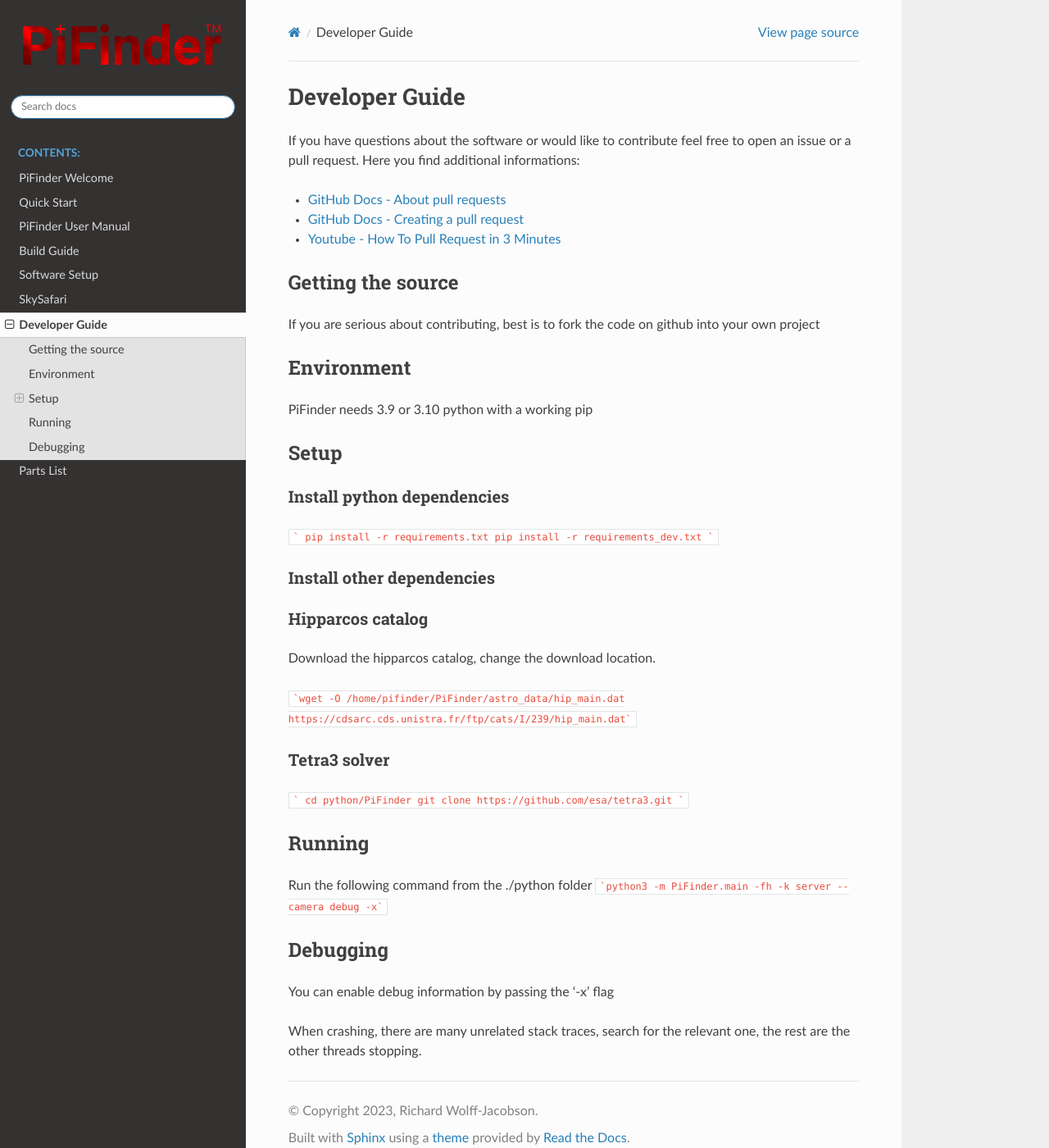
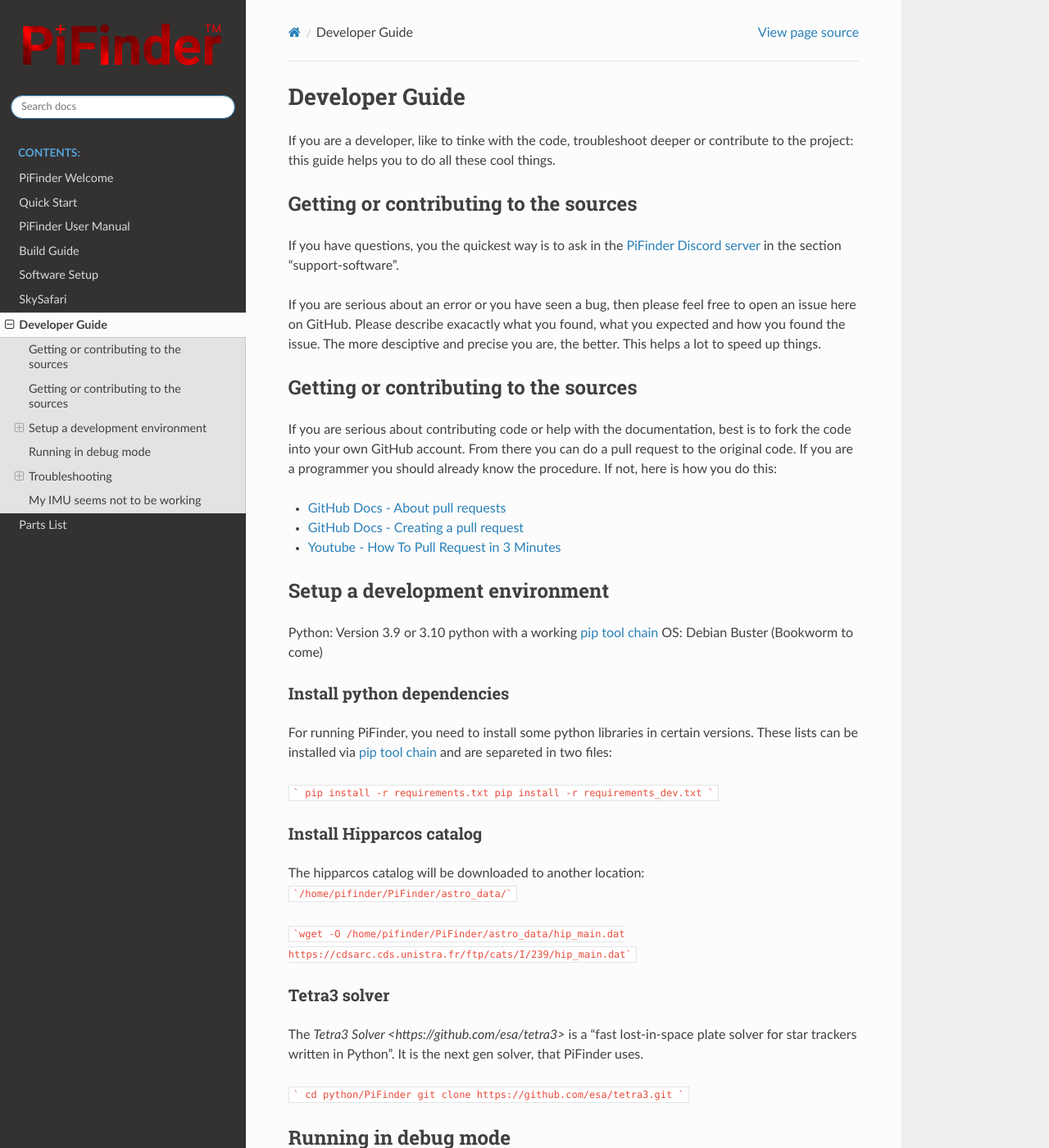
Before and after one commit to brickbots/PiFinder, a Sphinx documentation site: the page built from docs/source/dev_guide.rst, in a window 1280 px wide and 1400 px high. Shown: the whole window at 82% size. Built offline with Sphinx 7.4.7 and the Read the Docs theme 2.0.0, drawn with Linux system fonts in a browser that asks for light colours; some of the changed text lies outside the part shown.

Commit message:
Update dev_guide.rst

````diff
--- a/docs/source/dev_guide.rst
+++ b/docs/source/dev_guide.rst
@@ -3,63 +3,79 @@
 Developer Guide
 ===============
 
-If you have questions about the software or would like to contribute feel free to open an issue or a pull request. Here you find additional informations:
+If you are a developer, like to tinke with the code, troubleshoot deeper or contribute to the project: this guide helps you to do all these cool things.
+
+Getting or contributing to the sources
+--------------------------------------
+
+If you have questions, you the quickest way is to ask in the `PiFinder Discord server <https://discord.gg/Nk5fHcAtWD>`_ in the section "support-software".
+
+If you are serious about an error or you have seen a bug, then please feel free to open an issue here on GitHub. Please describe exacactly what you found, what you expected and how you found the issue. The more desciptive and precise you are, the better. This helps a lot to speed up things.
+
+Getting or contributing to the sources
+--------------------------------------
+
+If you are serious about contributing code or help with the documentation, best is to fork the code into your own GitHub account. From there you can do a pull request to the original code. If you are a programmer you should already know the procedure. If not, here is how you do this:
 
 * `GitHub Docs - About pull requests <https://docs.github.com/en/pull-requests/collaborating-with-pull-requests/proposing-changes-to-your-work-with-pull-requests/about-pull-requests>`_
 * `GitHub Docs - Creating a pull request <https://docs.github.com/en/pull-requests/collaborating-with-pull-requests/proposing-changes-to-your-work-with-pull-requests/creating-a-pull-request>`_
 * `Youtube - How To Pull Request in 3 Minutes <https://www.youtube.com/watch?v=jRLGobWwA3Y>`_
 
-Getting the source
-------------------
+Setup a development environment
+-------------------------------
 
-If you are serious about contributing, best is to fork the code on github
-into your own project
-
-Environment
-------------------
-
-PiFinder needs 3.9 or 3.10 python with a working pip
-
-Setup
-------------------
+Python: Version 3.9 or 3.10 python with a working `pip tool chain <https://pypi.org/project/pip/>`_
+OS:     Debian Buster (Bookworm to come)
 
 Install python dependencies
 ...........................
+
+For running PiFinder, you need to install some python libraries in certain versions. These lists can be installed via `pip tool chain <https://pypi.org/project/pip/>`_  and are separeted in two files:
 
 ```
 pip install -r requirements.txt
 pip install -r requirements_dev.txt
 ```
 
-Install other dependencies
+Install Hipparcos catalog
 ...........................
 
-Hipparcos catalog
-...........................
-
-Download the hipparcos catalog, change the download location.
+The hipparcos catalog will be downloaded to another location: ```/home/pifinder/PiFinder/astro_data/```
 
 ```wget -O /home/pifinder/PiFinder/astro_data/hip_main.dat https://cdsarc.cds.unistra.fr/ftp/cats/I/239/hip_main.dat```
 
 Tetra3 solver
 ...........................
 
+The `Tetra3 Solver <https://github.com/esa/tetra3>` is a "fast lost-in-space plate solver for star trackers written in Python". It is the next gen solver, that PiFinder uses.
+
 ```
 cd python/PiFinder
 git clone https://github.com/esa/tetra3.git
 ```
 
-Running
--------
+Running in debug mode
+---------------------
 
-Run the following command from the ./python folder
-```python3 -m PiFinder.main -fh -k server --camera debug -x```
+If you installed everything, you like to develop and test your code. Or you like to see error messages.
 
+Run the following command from the ```./python``` folder to start PiFinder in the debugging mode. You can enable debug information by passing the '-x' flag:
+```
+cd /home/pifinder/PiFinder/python
+python3 -m PiFinder.main -fh -k server --camera debug -x
+```
 
-Debugging
----------
+Troubleshooting
+---------------
 
-You can enable debug information by passing the '-x' flag
+My app crashes
+..............
 
-When crashing, there are many unrelated stack traces, search for the relevant
-one, the rest are the other threads stopping.
+When crashing, there are many unrelated stack traces running. Search for the relevant one. The rest is not important, these are the other threads stopping.
+
+My IMU seems not to be working
+------------------------------
+
+First power up the unit and look at the Status page while moving it around.
+
+- .. image:: images/user_guide/STATUS_001_docs.png
````
